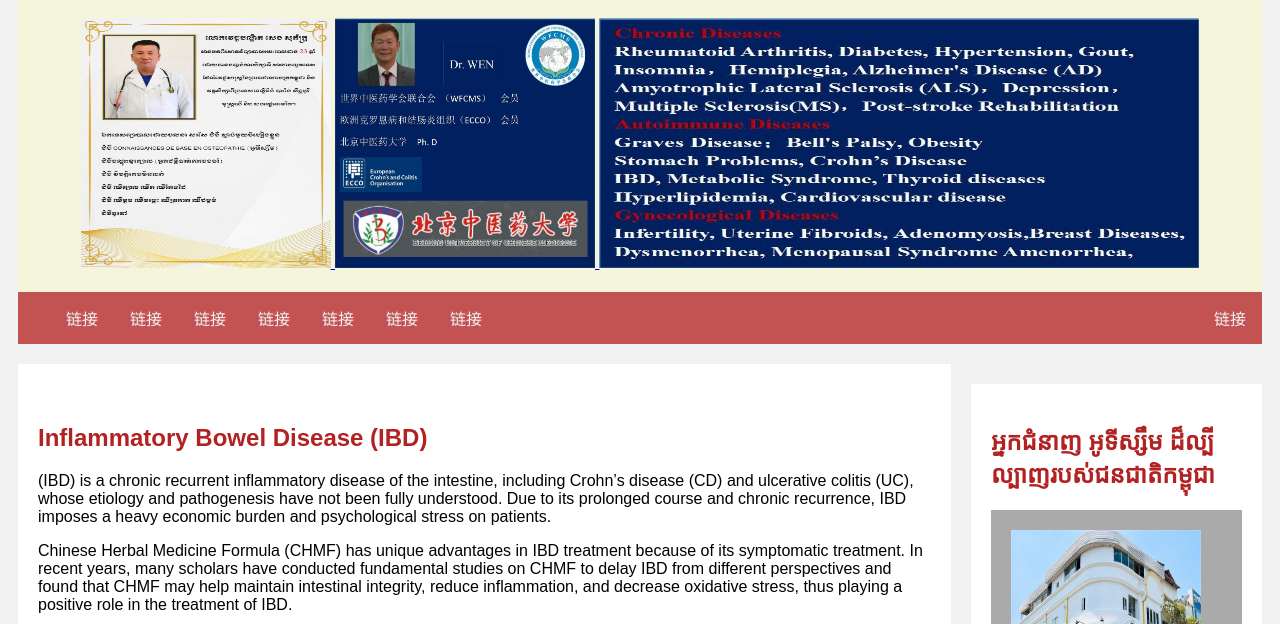
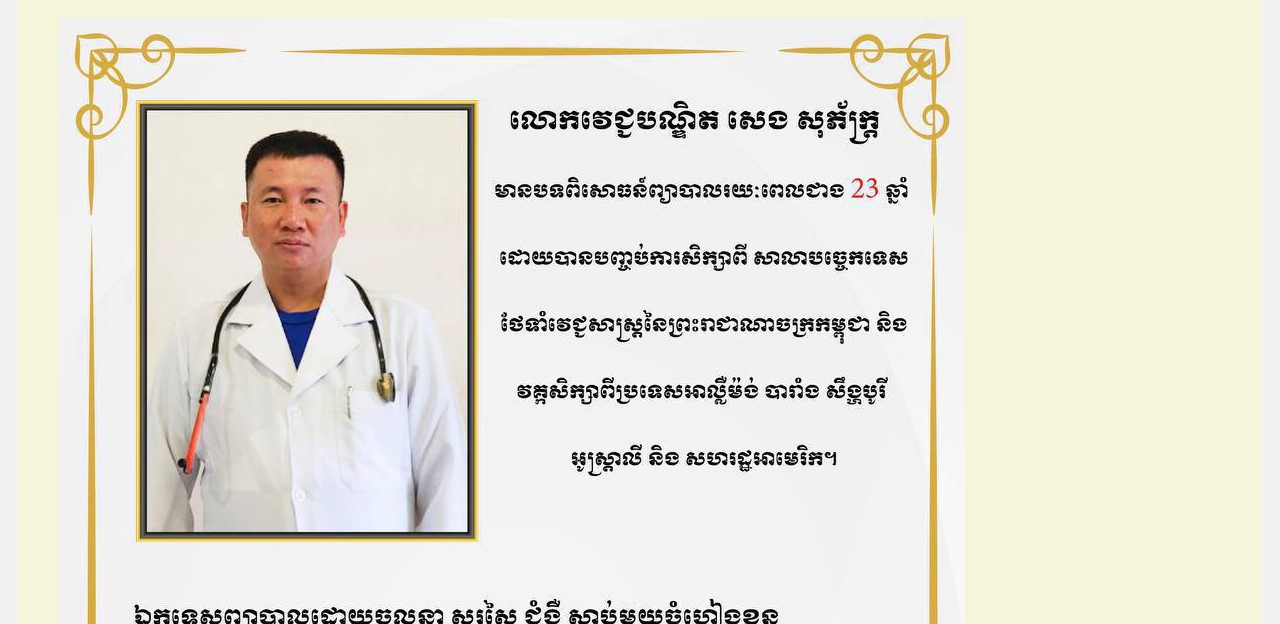
Before and after one commit to khmer888/bhmc, a plain HTML site: page index.html in a window 1280 px wide. Shown: the part 176-800 px from the top of the page. Drawn offline with Linux system fonts and the light colour scheme.

Commit message:
Update index.html

```diff
--- a/index.html
+++ b/index.html
@@ -120,7 +120,7 @@ body {
 <div class="header">
   <h1></h1>
  <p><img  src="./101.jpg" width="1130px" height="120px" /></p>
-  <a href="zbz.html"><img  src="./jys01.jpg"
+  <a href="zbz.html"><img  src="./jys01.jpg"</a>
   <img  src="./jys01.jpg" width="250px" height="250px" />
   <img  src="./wen02.jpg" width="260px" height="250px" />
   <img  src="./zh91.jpg" width="600px" height="250px" />
```
